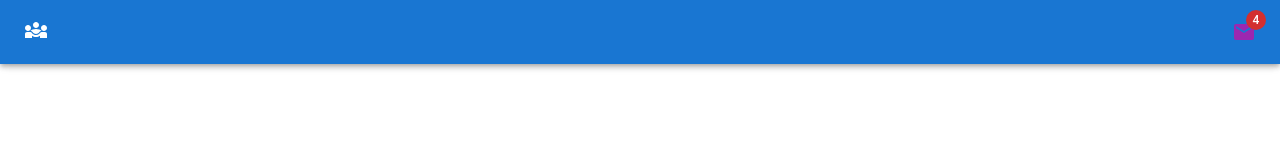
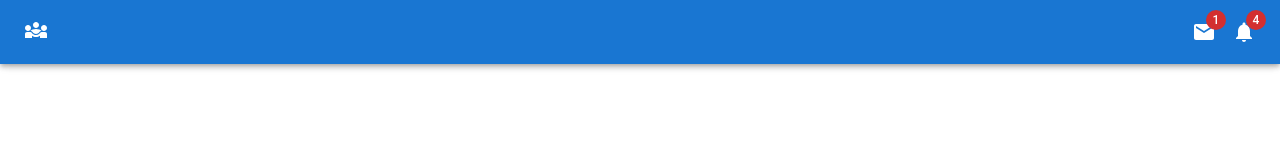
Before and after one commit to Sandun-Induranga/Social-Media-Frontend, a React (Create React App) app: page / in a window 1280 px wide. Shown: the top 160 px of the page. Built offline with nearby package versions, Linux system fonts and the light colour scheme.

Commit message:
Content Updated

```diff
--- a/src/components/Header/Header.tsx
+++ b/src/components/Header/Header.tsx
@@ -1,6 +1,7 @@
 import { AppBar, Badge, Box, Toolbar } from "@mui/material";
 import Diversity3Icon from "@mui/icons-material/Diversity3";
 import MailIcon from "@mui/icons-material/Mail";
+import { Notifications } from "@mui/icons-material";
 
 const Header = () => {
   return (
@@ -9,9 +10,12 @@ const Header = () => {
         <Box>
           <Diversity3Icon />
         </Box>
-        <Box>
+        <Box sx={{ display: "flex", gap: 2 }}>
+          <Badge badgeContent={1} color="error">
+            <MailIcon sx={{ color: "white" }} />
+          </Badge>
           <Badge badgeContent={4} color="error">
-            <MailIcon color="secondary" />
+            <Notifications sx={{ color: "white" }} />
           </Badge>
         </Box>
       </Toolbar>
```
